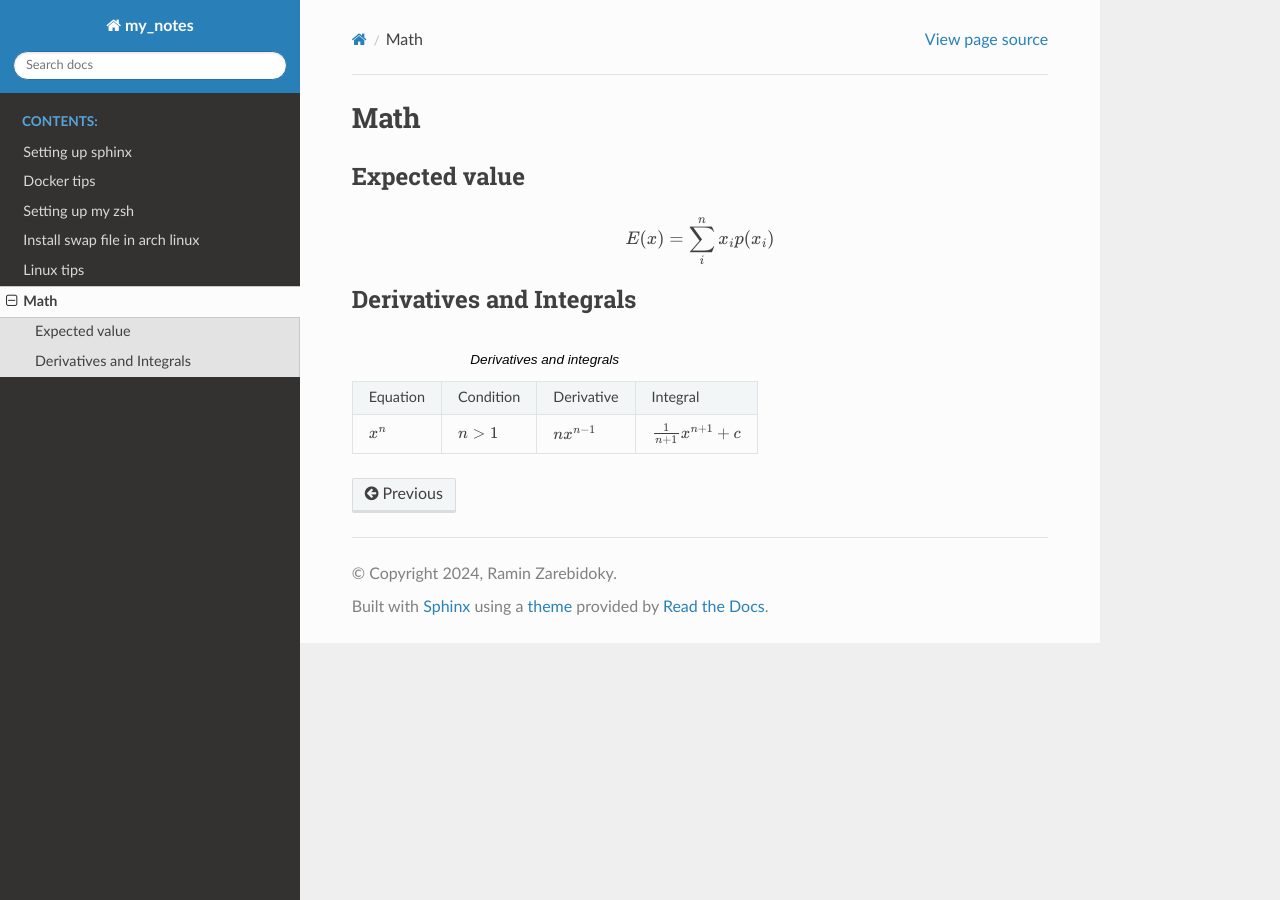
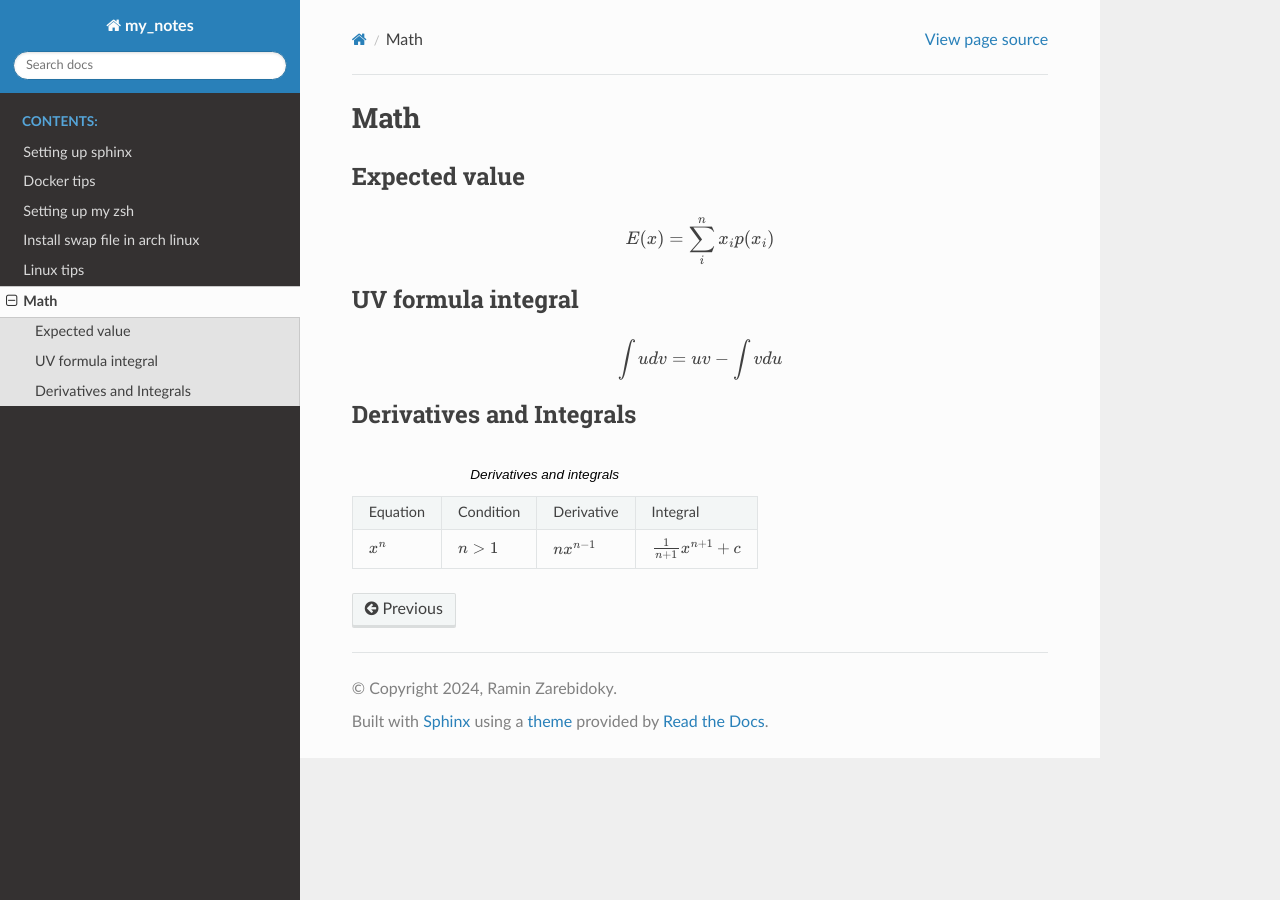
Before and after one commit to LiterallyTheOne/my_notes, a Sphinx documentation site: the page built from docs/source/math.rst, in a window 1280 px wide. Built offline with Sphinx 7.4.7 and the Read the Docs theme 2.0.0, drawn with Linux system fonts in a browser that asks for light colours.

Commit message:
UV formula integral

```diff
--- a/docs/source/math.rst
+++ b/docs/source/math.rst
@@ -8,6 +8,12 @@ Expected value
 
     E(x) = \sum_{i}^{n} x_i p(x_i)
 
+UV formula integral
+-------------------
+
+.. math::
+
+    \int udv = uv - \int vdu
 
 Derivatives and Integrals
 -------------------------
```
